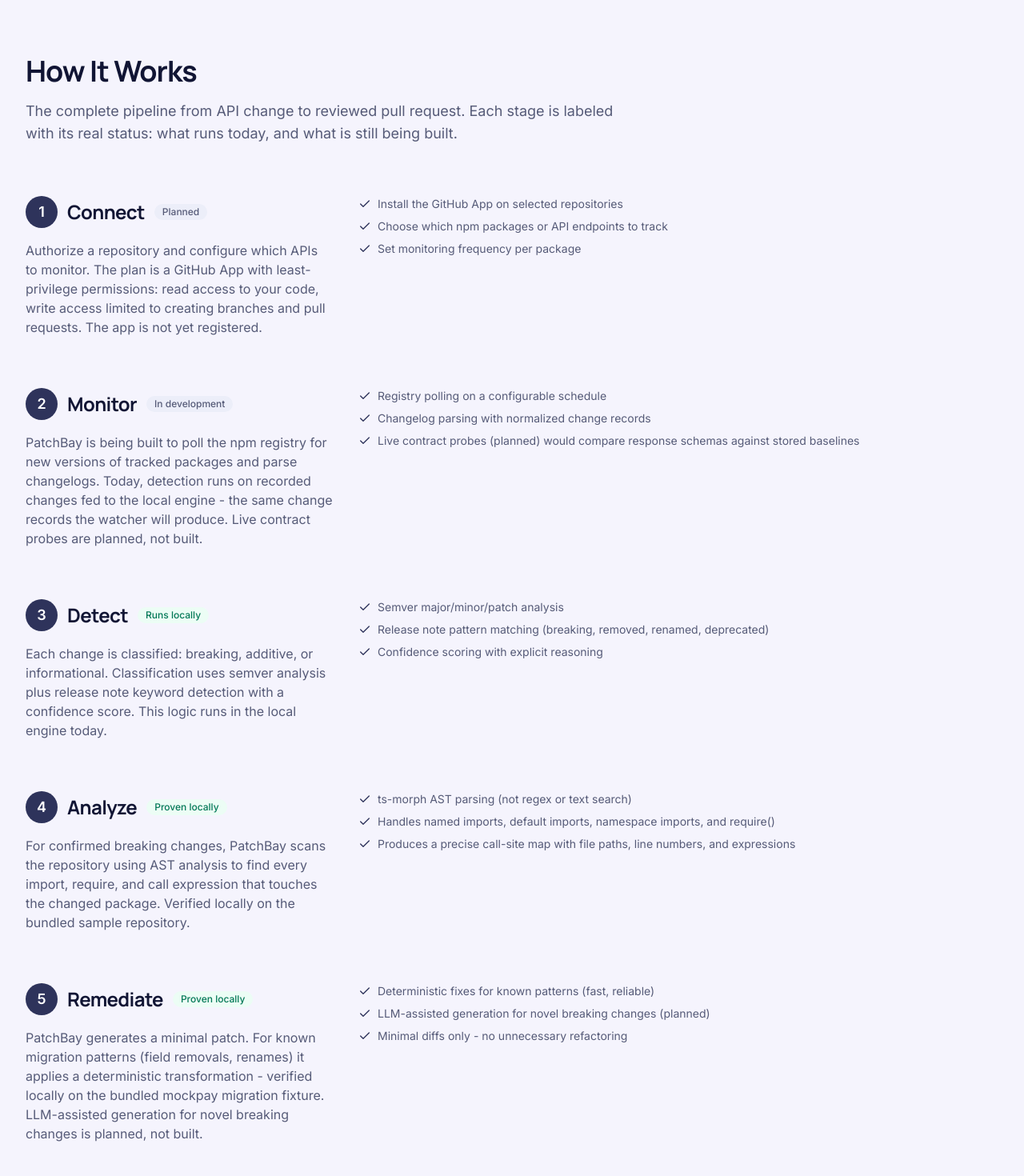
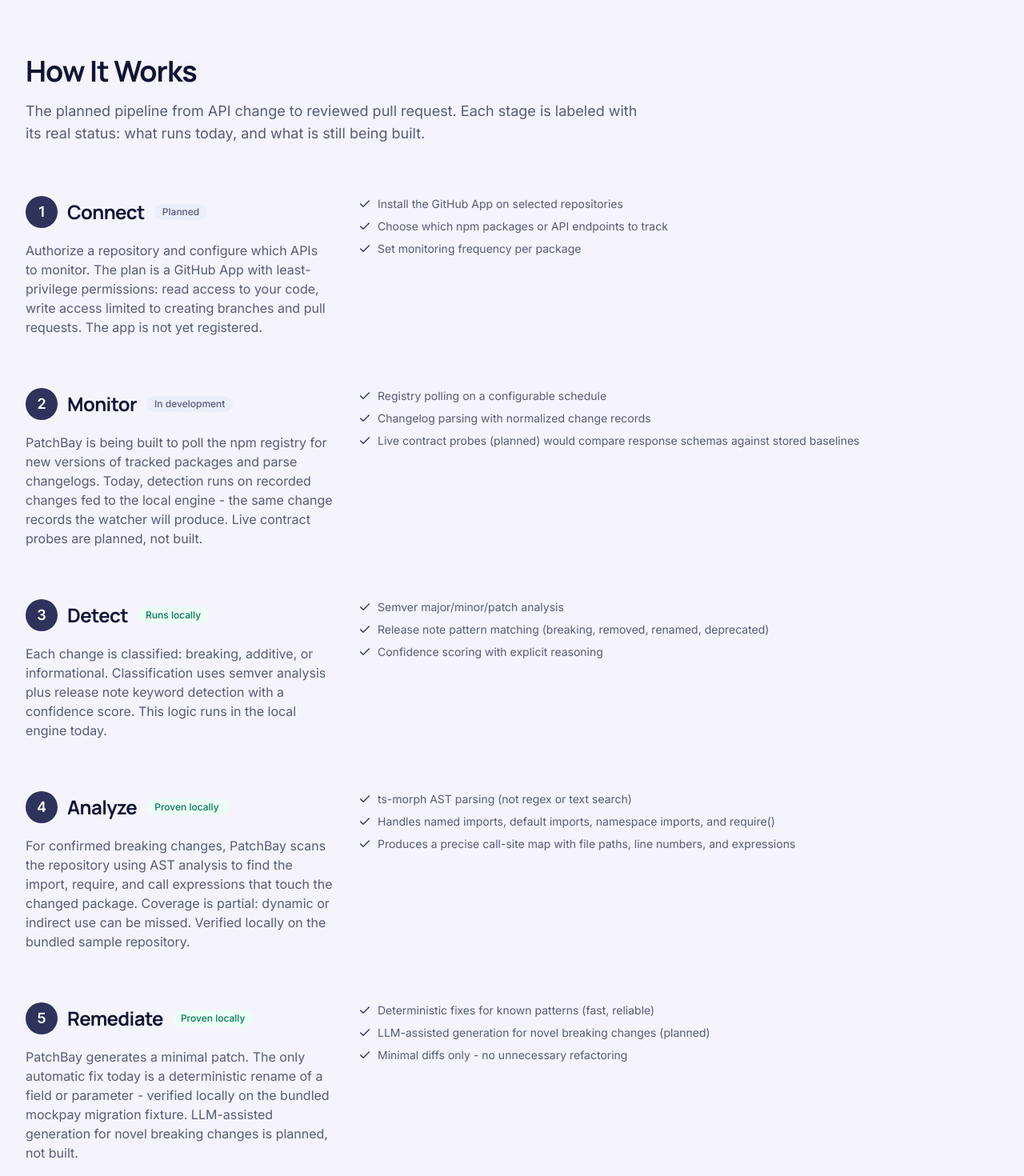
Before and after one commit to Nitish-1303/Patchversion, a Next.js app in the folder packages/site/: page /how-it-works in a window 1280 px wide. Shown: the part 80-1550 px from the top of the page at 80% size. Built offline with nearby package versions, Linux system fonts and the light colour scheme.

Commit message:
docs: limit automatic fix claim to renames and mark pipeline as planned

```diff
--- a/packages/site/src/app/how-it-works/page.tsx
+++ b/packages/site/src/app/how-it-works/page.tsx
@@ -5,7 +5,7 @@
       <div className="max-w-3xl mb-16">
         <h1 className="text-4xl font-bold mb-4">How It Works</h1>
         <p className="text-lg text-text-secondary">
-          The complete pipeline from API change to reviewed pull request.
+          The planned pipeline from API change to reviewed pull request.
           Each stage is labeled with its real status: what runs today, and what is still being built.
         </p>
       </div>
@@ -48,7 +48,7 @@
           number={4}
           title="Analyze"
           status="proven"
-          description="For confirmed breaking changes, PatchBay scans the repository using AST analysis to find every import, require, and call expression that touches the changed package. Verified locally on the bundled sample repository."
+          description="For confirmed breaking changes, PatchBay scans the repository using AST analysis to find the import, require, and call expressions that touch the changed package. Coverage is partial: dynamic or indirect use can be missed. Verified locally on the bundled sample repository."
           details={[
             'ts-morph AST parsing (not regex or text search)',
             'Handles named imports, default imports, namespace imports, and require()',
@@ -59,7 +59,7 @@
           number={5}
           title="Remediate"
           status="proven"
-          description="PatchBay generates a minimal patch. For known migration patterns (field removals, renames) it applies a deterministic transformation - verified locally on the bundled mockpay migration fixture. LLM-assisted generation for novel breaking changes is planned, not built."
+          description="PatchBay generates a minimal patch. The only automatic fix today is a deterministic rename of a field or parameter - verified locally on the bundled mockpay migration fixture. LLM-assisted generation for novel breaking changes is planned, not built."
           details={[
             'Deterministic fixes for known patterns (fast, reliable)',
             'LLM-assisted generation for novel breaking changes (planned)',
```
